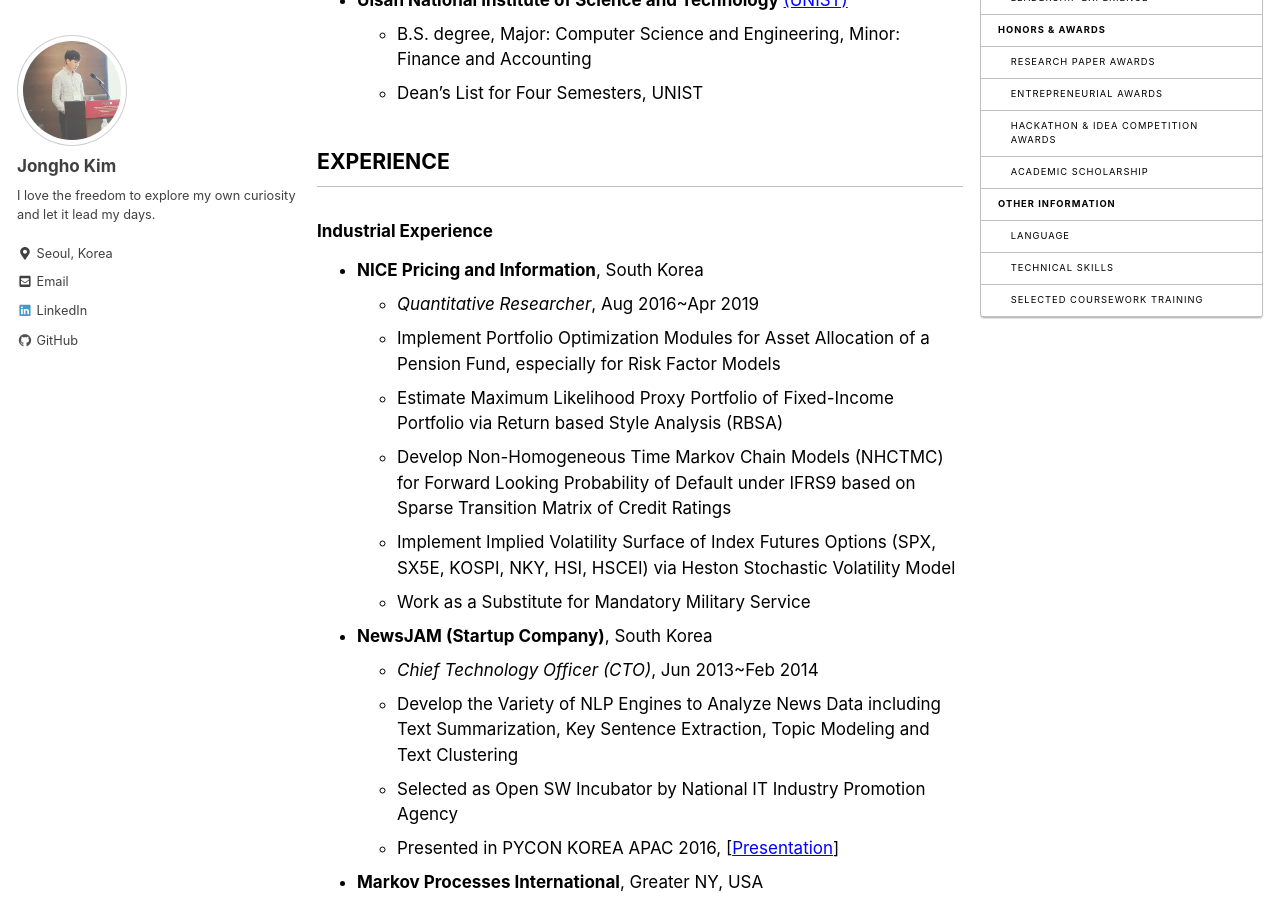
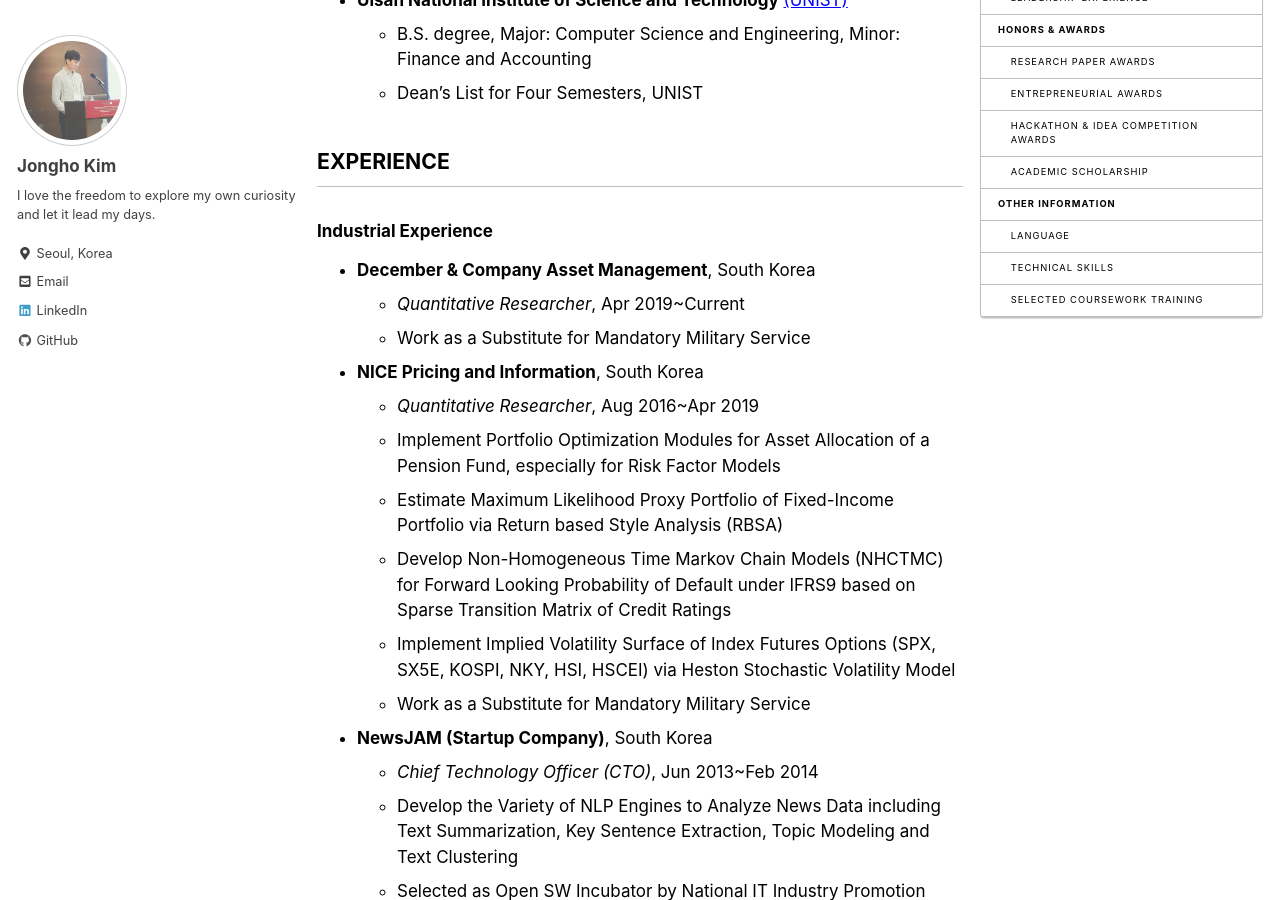
Before and after one commit to jonghkim/jonghkim.github.io, a Jekyll site: the page built from _pages/about.md, in a window 1280 px wide and 900 px high, scrolled down 362 px. Built offline with Jekyll 4.4.1, drawn with Linux system fonts in a browser that asks for light colours; nearby versions of some CDN libraries.

```diff
--- a/_pages/about.md
+++ b/_pages/about.md
@@ -16,11 +16,10 @@ last_modified_at: 2019-03-19
 
 ## EXPERIENCE
 ### Industrial Experience
-<!--
-- **December&Company Asset Management**, South Korea
-    - *Quantitative Researcher*, May 2019~Current
+- **December & Company Asset Management**, South Korea
+    - *Quantitative Researcher*, Apr 2019~Current
     - Work as a Substitute for Mandatory Military Service
--->
+
 - **NICE Pricing and Information**, South Korea
     - *Quantitative Researcher*, Aug 2016~Apr 2019
     - Implement Portfolio Optimization Modules for Asset Allocation of a Pension Fund, especially for Risk Factor Models
```
